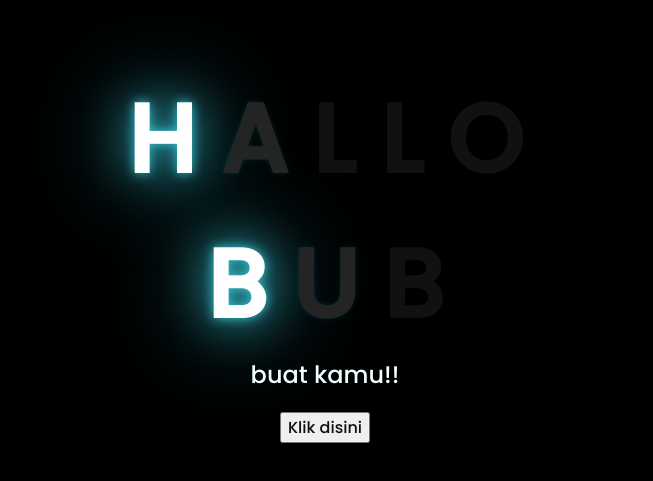
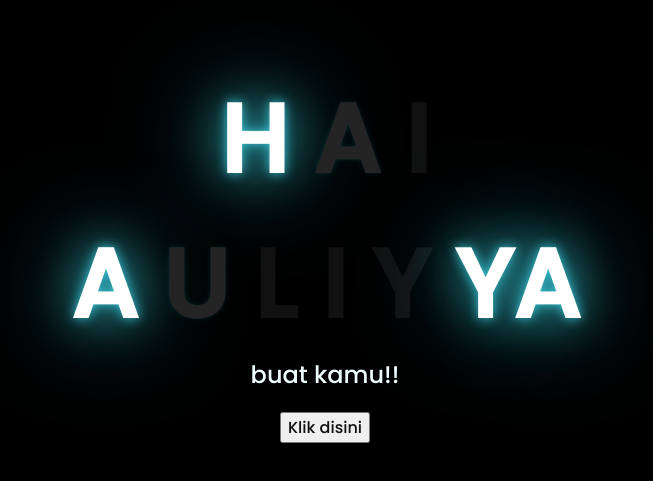
Before and after one commit to titoxyz/bungadella, a plain HTML site: page index.html in a window 1280 px wide. Shown: the part 153-634 px from the top of the page, without its empty margins (323-976 px from the left). Drawn offline with Linux system fonts and the light colour scheme.

Commit message:
Update index.html

```diff
--- a/index.html
+++ b/index.html
@@ -13,14 +13,16 @@
     <!-- silahkan menambah kata sesuai keinginan dengan <span>text...</span -->
         <span>H</span>
         <span>A</span>
-        <span>L</span>
-        <span>L</span>
-        <span>O</span>
+        <span>I</span>
+
         </div>
  <div class="greetings">
-        <span>B</span>
+        <span>A</span>
         <span>U</span>
-        <span>B</span>
+        <span>L</span>
+        <span>I</span>
+        <span>Y</span>
+        <span>YA</span>
 
     </div>
     <div class="description">
```
